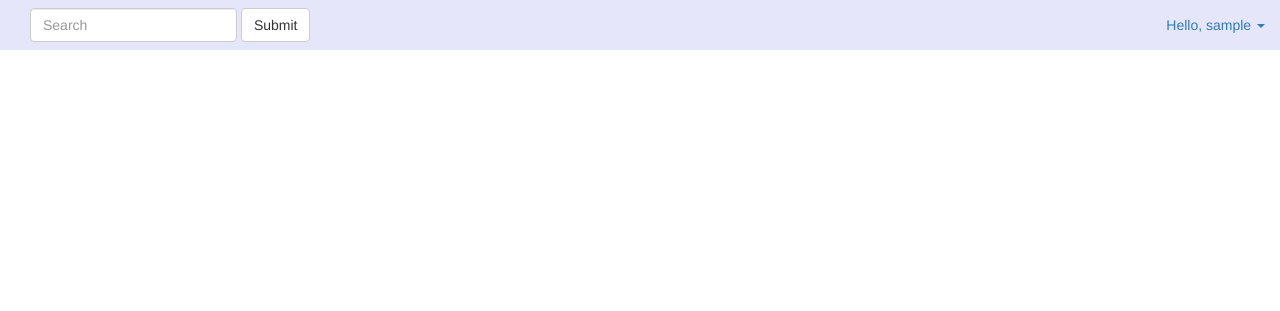
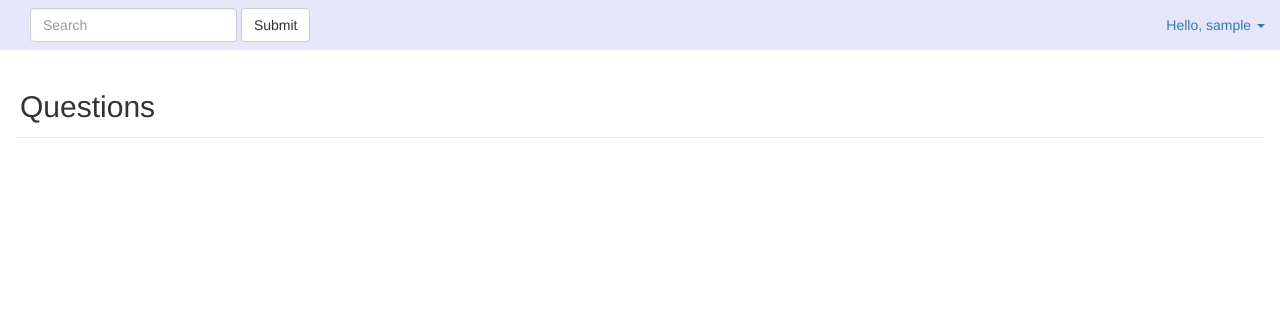
Before and after one commit to girishramnani/FlaskWars, a Flask app: page / in a window 1280 px wide. Shown: the top 311 px of the page. Run offline with Flask 2, Linux system fonts and the light colour scheme; the visitor is signed in with stand-in values (Sample User, id 1); data comes from the database, SQL or seed files in the repository; data that the repository does not hold is empty; some libraries are stand-ins or nearby versions.

Commit message:
templates changed

```diff
--- a/app/auth/routes.py
+++ b/app/auth/routes.py
@@ -20,7 +20,7 @@ def login():
             flash("Invalid email or password")
             return redirect(url_for("auth.login"))
         login_user(user,form.remember_me.data)
-        return render_template("index.html")
+        return redirect(url_for("questions.index"))
     return render_template("login.html",forms=form)
 
 
--- a/app/questions/routes.py
+++ b/app/questions/routes.py
@@ -4,15 +4,17 @@ from flask import redirect
 __author__ = 'Girish'
 from flask import render_template
 from app.questions import questions
-
+from app.questions.model import Question
 
 @questions.route("/")
 def index():
     if current_user.is_authenticated():
+        all_questions = Question.query.all()
         return render_template("index.html")
     flash("you need to login to see the questions")
     return redirect(url_for("auth.login"))
 
 @questions.route("/questions/<int:id>")
 def getquestion(id):
-    return "hello"
+    selected_question = Question.query.filter(id=id).first()
+    return render_template("question.html",question=selected_question)
--- a/app/templates/index.html
+++ b/app/templates/index.html
@@ -1 +1,8 @@
-{% extends "base.html" %}
+{% extends "login.html" %}
+
+{% block form_header %}
+    Questions
+{% endblock %}
+{% block form %}
+
+{% endblock %}
--- a/app/templates/login.html
+++ b/app/templates/login.html
@@ -7,7 +7,7 @@
     <div style="padding: 20px 10px 10px 10px;margin: 0 auto;">
     <div class="container-fluid"  >
 
-    <div class="col-md-6">
+    <div class="col-md-8">
 
         {% block form %}
         {{ wtf.quick_form(forms) }}
@@ -16,6 +16,10 @@
         {% endblock %}
 
     </div>
+    <div class="col-md-4">
+        {% block aside %}
+
+        {% endblock %}
 
     </div>
     </div>
```
Also changed, not shown: app/templates/question.html (+4 -9 lines).
